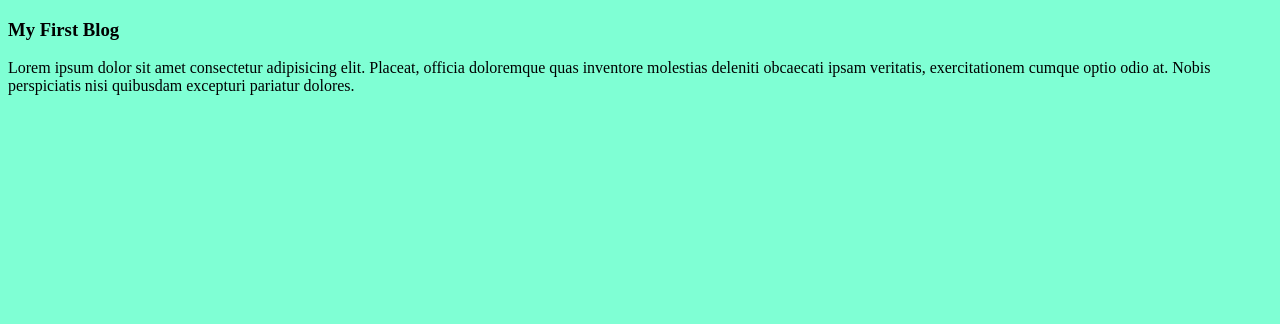
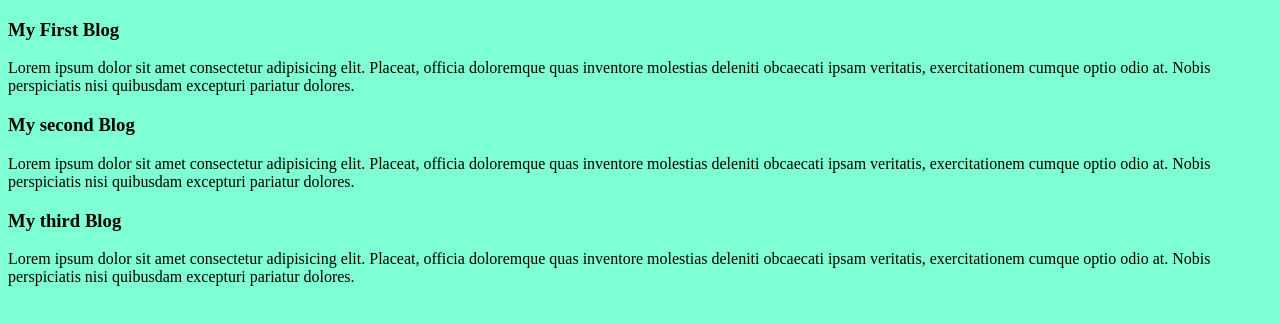
Before and after one commit to HabibullahAkhand/VS-code-diye-push, a plain HTML site: page index.html in a window 1280 px wide. Drawn offline with Linux system fonts and the light colour scheme.

Commit message:
second and third commit

```diff
--- a/index.html
+++ b/index.html
@@ -10,6 +10,10 @@
     <div>
         <h3>My First Blog </h3>
         <p>Lorem ipsum dolor sit amet consectetur adipisicing elit. Placeat, officia doloremque quas inventore molestias deleniti obcaecati ipsam veritatis, exercitationem cumque optio odio at. Nobis perspiciatis nisi quibusdam excepturi pariatur dolores.</p>
+        <h3>My second Blog </h3>
+        <p>Lorem ipsum dolor sit amet consectetur adipisicing elit. Placeat, officia doloremque quas inventore molestias deleniti obcaecati ipsam veritatis, exercitationem cumque optio odio at. Nobis perspiciatis nisi quibusdam excepturi pariatur dolores.</p>
+        <h3>My third Blog </h3>
+        <p>Lorem ipsum dolor sit amet consectetur adipisicing elit. Placeat, officia doloremque quas inventore molestias deleniti obcaecati ipsam veritatis, exercitationem cumque optio odio at. Nobis perspiciatis nisi quibusdam excepturi pariatur dolores.</p>
     </div>
 </body>
 </html>
```
